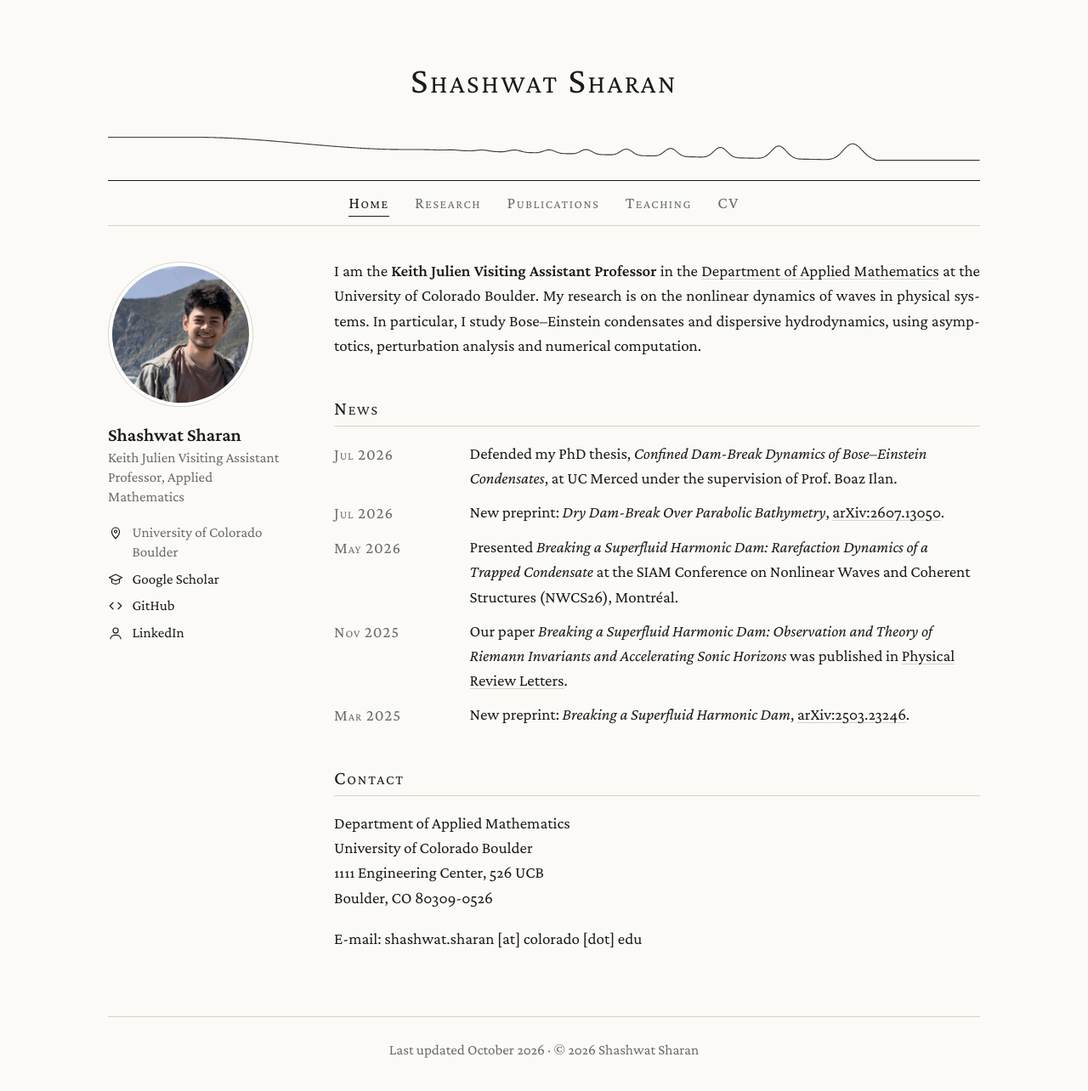
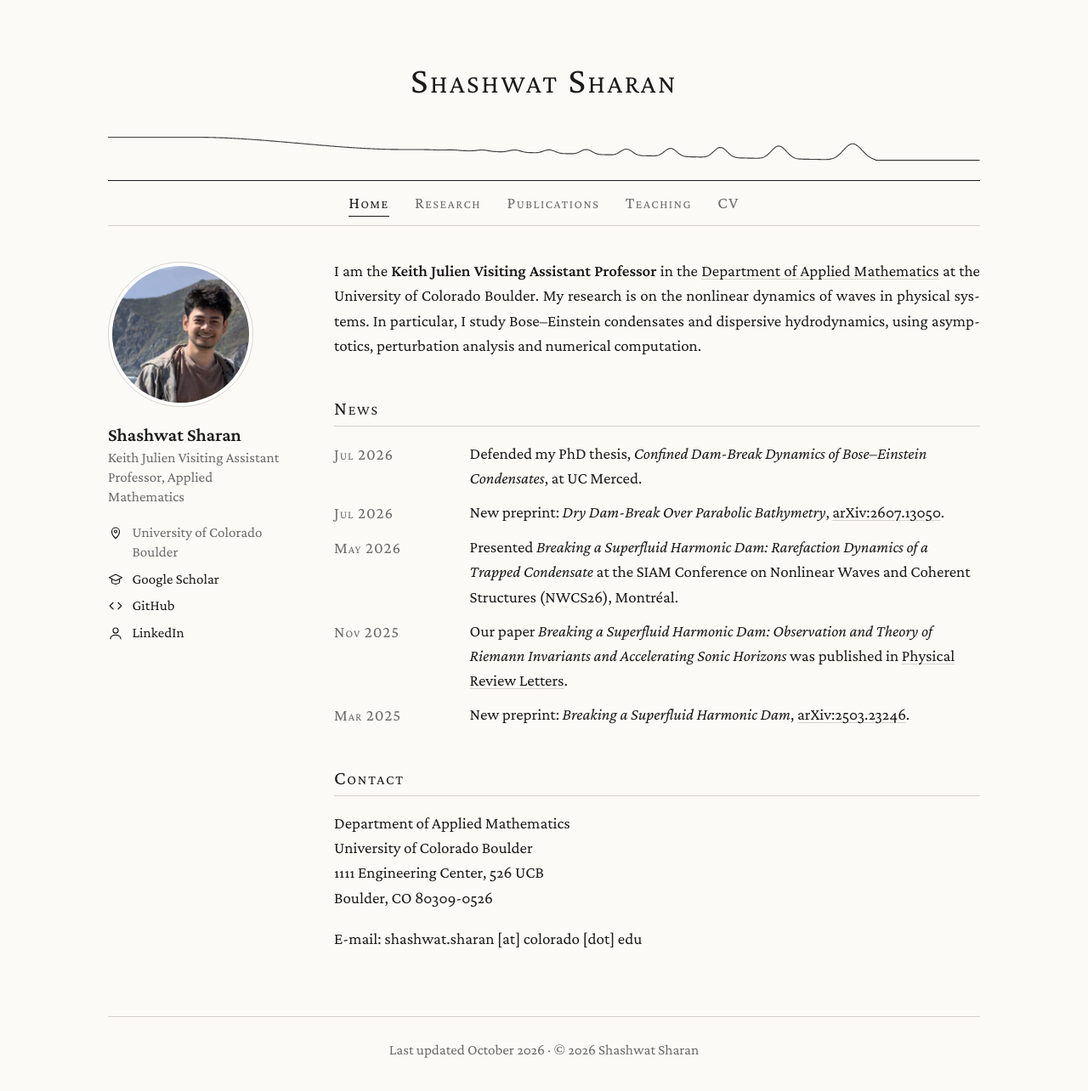
Before and after one commit to shashwatsharan/shashwatsharan.github.io, a Jekyll site: the page built from index.md, in a window 1280 px wide and 1301 px high. Shown: the top 1284 px of the window at 85% size. Built offline with Jekyll 4.4.1, drawn with Linux system fonts in a browser that asks for light colours.

Commit message:
Update PhD thesis defense entry in index.md
Removed mention of supervision from PhD thesis defense entry.

```diff
--- a/index.md
+++ b/index.md
@@ -8,7 +8,7 @@ I am the **Keith Julien Visiting Assistant Professor** in the [Department of App
 ## News
 
 Jul 2026
-: Defended my PhD thesis, *Confined Dam-Break Dynamics of Bose–Einstein Condensates*, at UC Merced under the supervision of Prof. Boaz Ilan.
+: Defended my PhD thesis, *Confined Dam-Break Dynamics of Bose–Einstein Condensates*, at UC Merced.
 
 Jul 2026
 : New preprint: *Dry Dam-Break Over Parabolic Bathymetry*, [arXiv:2607.13050](https://arxiv.org/abs/2607.13050).
```
